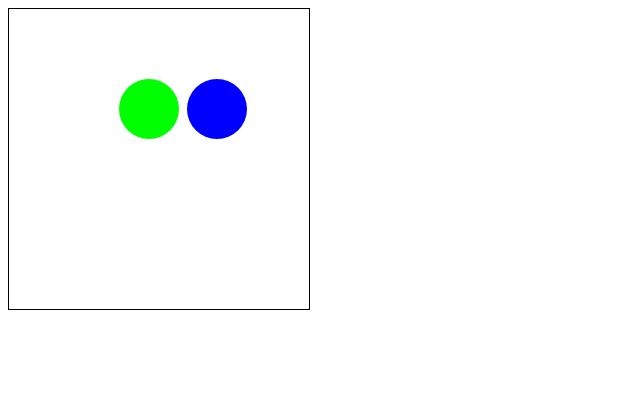
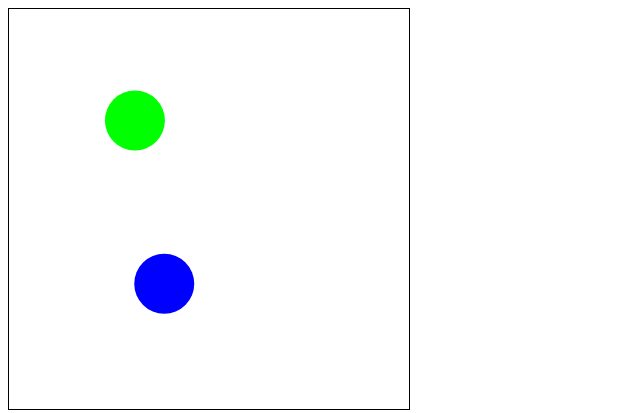
Before and after one commit to dannycodes/dynamic_balls, a plain HTML site: page index.html in a window 1280 px wide. Shown: the whole page, without its empty margins (0-640 px from the left). Drawn offline with Linux system fonts and the light colour scheme.

Commit message:
trying to get dynamics fixed

```diff
--- a/index.html
+++ b/index.html
@@ -8,7 +8,7 @@
 	<link rel="stylesheet" type="text/css" href="style.css">
 </head>
 <body onload="draw();">
-	<canvas id="canvas" height="300" width="300">
+	<canvas id="canvas" height="400" width="400">
 		Oops, looks like your browser doesn't support canvas.
 	</canvas>
 </body>
--- a/index.js
+++ b/index.js
@@ -10,8 +10,8 @@ function draw()
 	{
 		var ctx = canvas.getContext('2d');
 
-		var ball1 = new Ball(100,100,4,0,[0,0,255]);
-		var ball2 = new Ball(200,100,0,0,[0,255,0]);
+		var ball1 = new Ball(100,100,2,1,[0,0,255]);
+		var ball2 = new Ball(200,200,4,4,[0,255,0]);
 		ball = [ ball1, ball2 ]
 
 		var animation = window.requestAnimationFrame(step)
@@ -45,23 +45,63 @@ function draw()
 			{
 				ctx.fillStyle = ball.colors
 			} else {
-				var phi = tangent(ball[0].loc.y - ball[1].loc.y, ball[0].loc.x - ball[1].loc.x);
+
+				var phi_vector = Math.round(Math.sqrt(Math.pow(ball[1].loc.y - ball[0].loc.y,2) + Math.pow(ball[1].loc.x - ball[0].loc.x,2))*100) / 100;
+				var chg_x = Math.round(Math.abs(ball[1].loc.x - ball[0].loc.x) * 100) / 100;
+				var chg_y = Math.round(Math.abs(ball[1].loc.y - ball[0].loc.y) * 100) / 100;
+
+				// var v0 = velVector(ball[0].vel.x, ball[0].vel.y);
+				// var v1 = velVector(ball[1].vel.x, ball[1].vel.y);
 				// console.log(phi)
-				console.log("Before: \n Ball 0: " + ball[0].vel.x + ", " + ball[0].vel.y + " \n Ball 1: " + ball[1].vel.x + ", " + ball[1].vel.y)
+				console.log("Before: \n Ball 0: " + ball[0].vel.x + " \n Ball 1: " + ball[1].vel.x)
 
-				console.log(ball[1].theta)
-				ball[0].vel.x = Math.round((ball[1].velVector*Math.cos(ball[1].theta - phi)*Math.cos(phi)
-						- ball[0].velVector*Math.sin(ball[0].theta - phi) * Math.sin(phi))*100 / 100);
-				ball[0].vel.y = Math.round((ball[1].velVector*Math.cos(ball[1].theta - phi)*Math.sin(phi)
-						+	ball[0].velVector*Math.sin(ball[0].theta  - phi) * Math.cos(phi))*100 / 100);
+				// console.log(ball[1].theta)  Math.cos(ball[1].theta - phi)
+				console.log(chg_x)
+				var x0 = ball[0].vel.x;
+				var y0 = ball[0].vel.y;
 
-				ball[1].vel.x = Math.round((ball[0].velVector*Math.cos(ball[0].theta - phi)*Math.cos(phi)
-						- ball[1].velVector*Math.sin(ball[1].theta - phi) * Math.sin(phi))*100 / 100);
-				ball[1].vel.y = Math.round((ball[0].velVector*Math.cos(ball[0].theta - phi)*Math.sin(phi)
-						+	ball[1].velVector*Math.sin(ball[1].theta  - phi) * Math.cos(phi))*100 / 100);
+				var x1 = ball[1].vel.x;
+				var y1 = ball[1].vel.y;
+				// ball[0].vel.x = Math.round(
+				// 	ball[1].vel.x * chg_x * chg_x / Math.pow(phi_vector,2) * 100 ) / 100
+
+				// ball[1].vel.x = Math.round(
+				// 	store.x * chg_x  * chg_x / Math.pow(phi_vector,2) * 100 ) / 100
+
+				// console.log(store.x)
+				ball[0].vel.x = Math.round(
+					( (x1 * chg_x + y1 * chg_y) * chg_x / Math.pow(phi_vector,2)
+					+ (y0 * chg_x - x0 * chg_y) * chg_y / Math.pow(phi_vector,2) ) * 100 ) / 100
+
+				ball[0].vel.y = Math.round(
+					( (x1 * chg_x + y1 * chg_y) * chg_y / Math.pow(phi_vector,2)
+					- (y0 * chg_x - x0 * chg_y) * chg_x / Math.pow(phi_vector,2) ) * 100 ) / 100
+
+				ball[1].vel.x = Math.round(
+					( (x0 * chg_x + y0 * chg_y) * chg_x / Math.pow(phi_vector,2)
+					+ (y1 * chg_x - x1 * chg_y) * chg_y / Math.pow(phi_vector,2) ) * 100 ) / 100
+
+				ball[1].vel.y = Math.round(
+					( (x0 * chg_x + y0 * chg_y) * chg_y / Math.pow(phi_vector,2)
+					- (y1 * chg_x - x1 * chg_y) * chg_x / Math.pow(phi_vector,2) ) * 100 ) / 100
+
+				// ball[0].vel.x = Math.round( velVector(ball[1].vel.x, ball[1].vel.y) * (cos(ball[1].vel.x, ball[1].vel.y)*phi_cos + sin(ball[1].vel.x, ball[1].vel.y)*phi_sin) * phi_cos
+				// 		- velVector(ball[0].vel.x, ball[0].vel.y)* (sin(ball[0].vel.x, ball[0].vel.y)*phi_cos - cos(ball[0].vel.x, ball[0].vel.y)*phi_sin) * phi_sin ) * 100 / 100;
+
+				// ball[0].vel.y = ball[0].vel.y
+
+				// // Math.round(ball[1].velVector*ball[1].cos*(phi_cos + phi_sin)*phi_sin
+				// 		// +	ball[0].velVector*ball[0].sin*(phi_cos - phi_sin) * phi_cos)*100 / 100;
+
+				// ball[1].vel.x = Math.round( velVector(ball[0].vel.x, ball[0].vel.y) * (cos(ball[0].vel.x, ball[0].vel.y)*phi_cos + sin(ball[0].vel.x, ball[0].vel.y)*phi_sin) * phi_cos
+				// 		- velVector(ball[1].vel.x, ball[1].vel.y)* (sin(ball[1].vel.x, ball[1].vel.y)*phi_cos - cos(ball[1].vel.x, ball[1].vel.y)*phi_sin) * phi_sin ) * 100 / 100;
+
+				// ball[1].vel.y = ball[1].vel.y
+				// Math.round((ball[0].velVector*ball[0].cos*(phi_cos + phi_sin)*phi_sin
+						// +	ball[1].velVector*ball[1].sin*(phi_cos - phi_sin) *phi_cos)*100 / 100);
 
 				// ball[0].vel.x =
-				console.log("After: \n Ball 0: " + ball[0].vel.x + ", " + ball[0].vel.y + " \n Ball 1: " + ball[1].vel.x + ", " + ball[1].vel.y)
+				console.log("After: \n Ball 0: " + ball[0].vel.x + " \n Ball 1: " + ball[1].vel.x )
 			};
 
 			if (ball[0].loc.x >= (canvas.width-30) || ball[0].loc.x <= 30)
@@ -87,24 +127,18 @@ function draw()
 			ball[1].loc.x += ball[1].vel.x;
 			ball[1].loc.y += ball[1].vel.y;
 
-			if (progress < 2000)
-			{
+			if (progress < 50000)
+			{				// ball[0].vel.x = Math.round(
+				// 	ball[1].vel.x * chg_x * chg_x / Math.pow(phi_vector,2) * 100 ) / 100
+
+				// ball[1].vel.x = Math.round(
+				// 	store.x
 				window.requestAnimationFrame(step)
 			}
 		}
 	}
 }
 
-function vel(x,y)
-{
-	var velVector = Math.round(Math.sqrt(Math.pow(x,2) + Math.pow(y,2))*100) / 100;
-	console.log(velVector);
-	return velVector
-}
-function tangent(y,x)
-{
-	return Math.round(Math.atan2(y,x) * 100) / 100;
-}
 // function Ball()
 // {
 // 	this.loc = { x : Math.floor((Math.random()* (w-100)) + 50), y : Math.floor((Math.random()*(h-100)) + 50) }
@@ -115,7 +149,35 @@ function Ball(loc_x, loc_y, vel_x, vel_y, color)
 {
 	this.loc = { x : loc_x, y : loc_y };
 	this.vel = { x : vel_x, y : vel_y };
-	this.velVector = Math.round(Math.sqrt(Math.pow(vel_x,2) + Math.pow(vel_y,2))*100) / 100;
-	this.theta = Math.round(Math.atan2(vel_y,vel_x) * 100) / 100;
 	this.colors = "rgb(," + color[0] + ", " + color[1] + ", " + color[2] + ")";
 }
+
+function velVector ( vel_x, vel_y)
+{
+	var velVector = Math.round(Math.sqrt(Math.pow(vel_x,2) + Math.pow(vel_y,2))*100) / 100;
+	return velVector
+}
+
+function cos (vel_x, vel_y)
+{
+	var cos;
+	if (vel_x == 0 && vel_y == 0)
+	{
+		cos = 0;
+	} else {
+		cos = Math.round(vel_x / Math.sqrt(Math.pow(vel_x,2) + Math.pow(vel_y,2)) * 100) / 100;
+	}
+	return cos
+}
+
+function sin (vel_x, vel_y)
+{
+	var sin;
+	if (vel_x == 0 && vel_y == 0)
+	{
+		sin = 0;
+	} else {
+		var sin = Math.round(vel_y / Math.sqrt(Math.pow(vel_x,2) + Math.pow(vel_y, 2)) * 100) / 100;
+	}
+	return sin
+}
```
